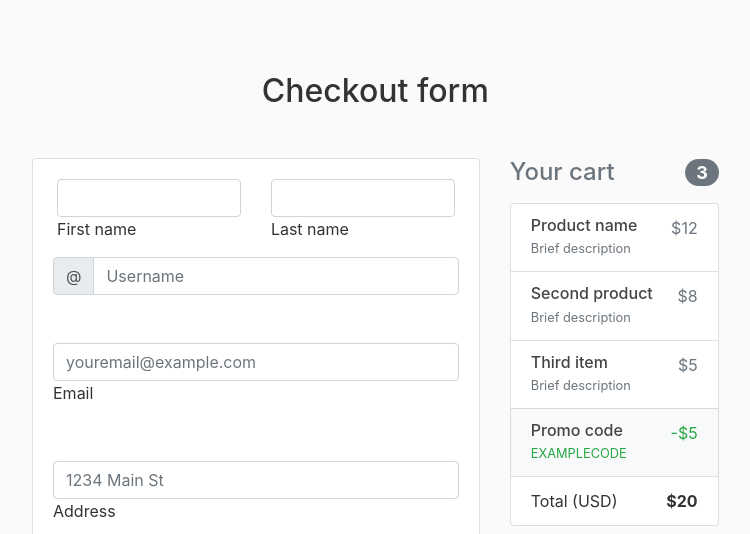
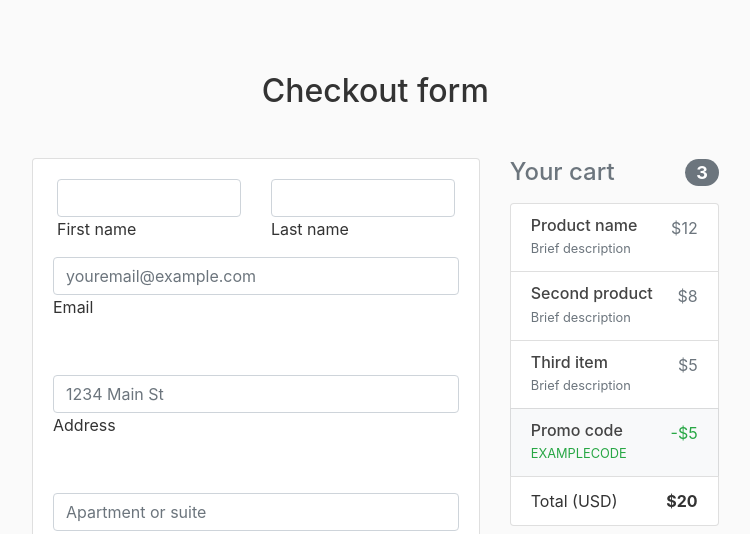
Before and after one commit to ogarza98/superStore_CS3773, a Django app: page /cart/ in a window 1280 px wide. Shown: the part 56-590 px from the top of the page, without its empty margins (76-826 px from the left). Run offline with Django 3.2, Linux system fonts and the light colour scheme; some libraries are stand-ins or nearby versions.

Commit message:
deleted username field in cart.html

```diff
--- a/django_project/superStore_website/templates/superStore_website/cart.html
+++ b/django_project/superStore_website/templates/superStore_website/cart.html
@@ -49,14 +49,6 @@
 
               </div>
               <!--Grid row-->
-
-              <!--Username-->
-              <div class="md-form input-group pl-0 mb-5">
-                <div class="input-group-prepend">
-                  <span class="input-group-text" id="basic-addon1">@</span>
-                </div>
-                <input type="text" name="user_name" class="form-control py-0" placeholder="Username" aria-describedby="basic-addon1">
-              </div>
 
               <!--email-->
               <div class="md-form mb-5">
```
